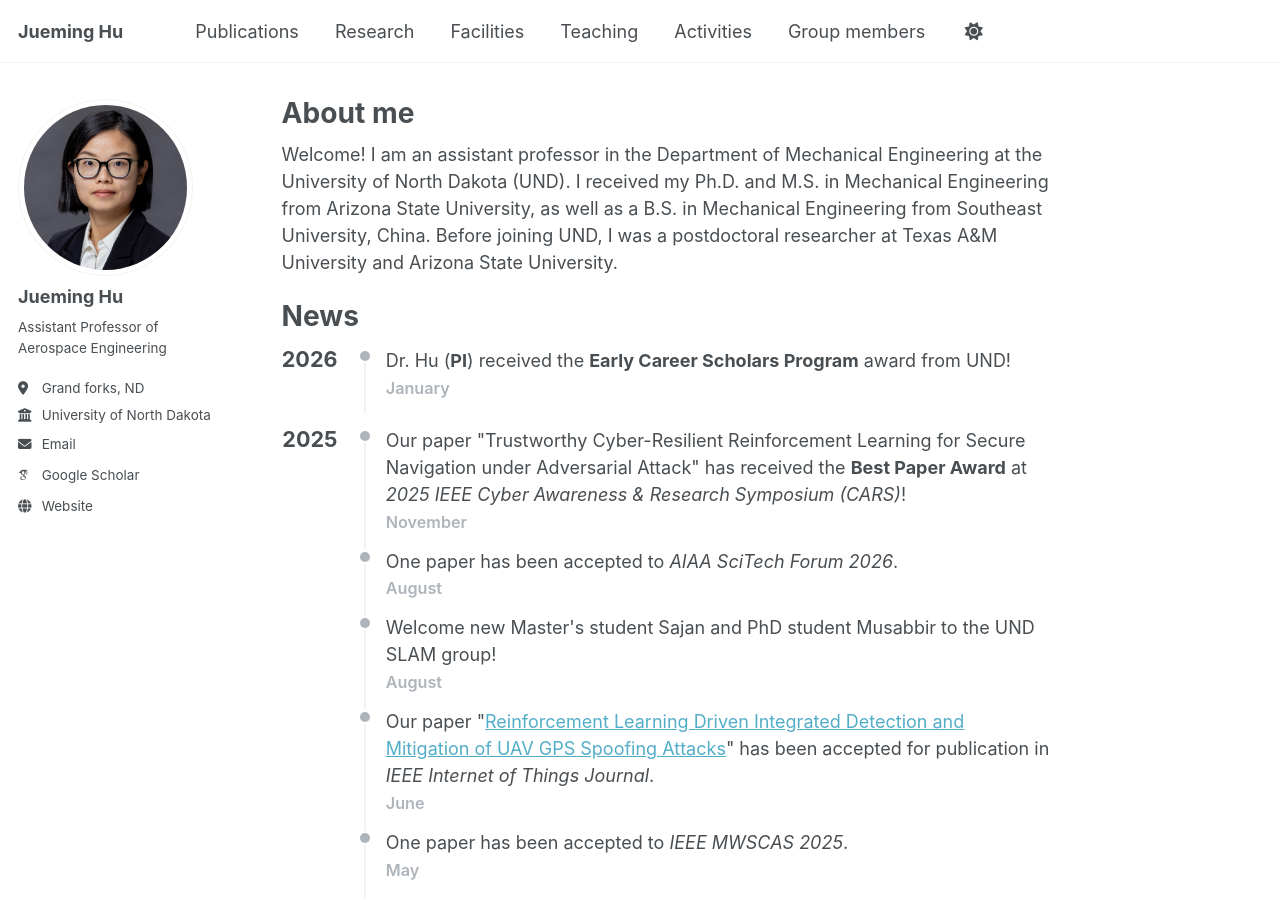
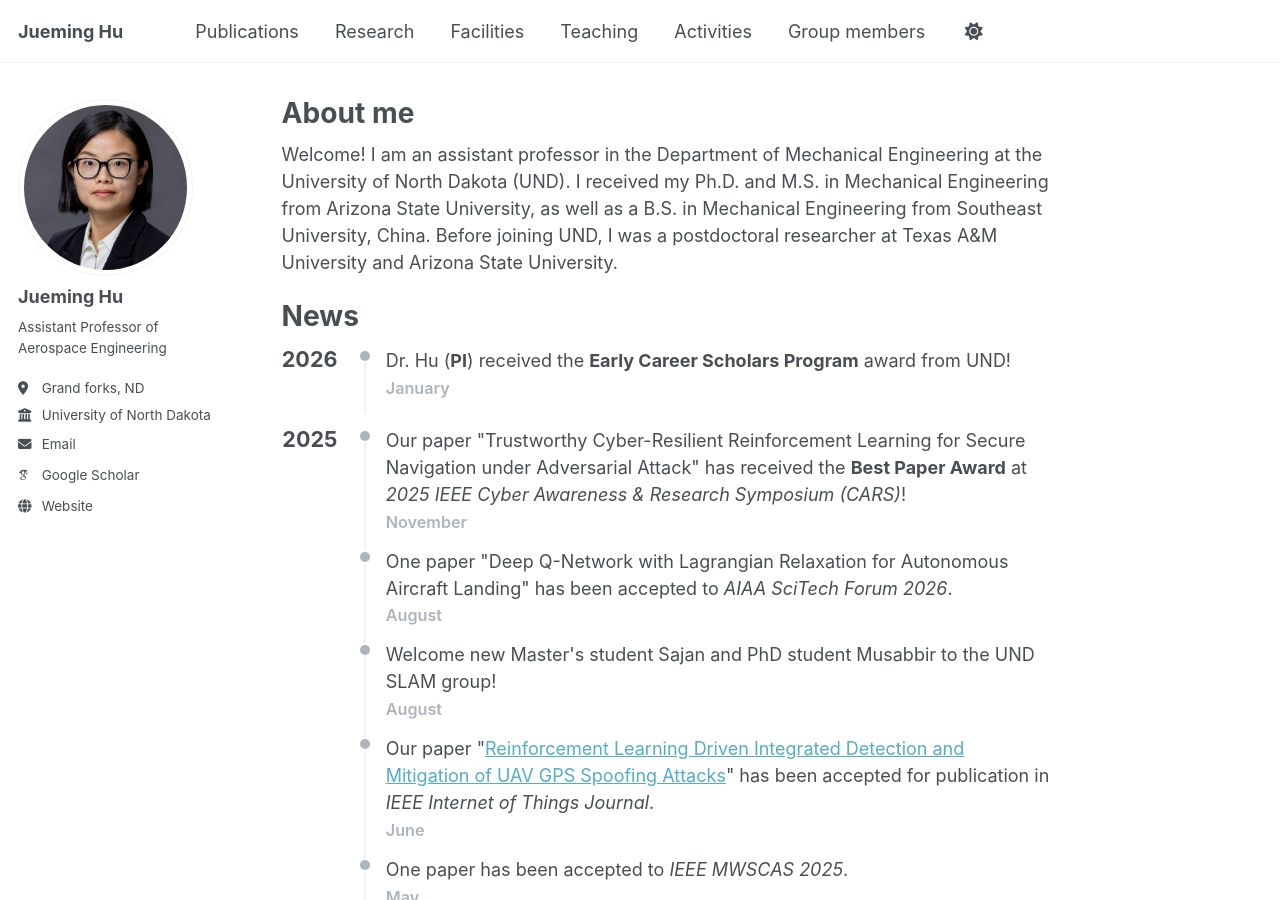
Before and after one commit to Jueming6/Jueming6.github.io, a Jekyll site: the page built from _pages/about.md, in a window 1280 px wide and 900 px high. Built offline with Jekyll 4.4.1, drawn with Linux system fonts in a browser that asks for light colours; some web fonts are replaced.

Commit message:
update 012026

```diff
--- a/_pages/about.md
+++ b/_pages/about.md
@@ -32,7 +32,7 @@ Welcome! I am an assistant professor in the Department of Mechanical Engineering
       <div class="month">November</div>
     </li>
     <li>
-      <div class="desc">One paper has been accepted to <em>AIAA SciTech Forum 2026</em>.</div>
+      <div class="desc">One paper "Deep Q-Network with Lagrangian Relaxation for Autonomous Aircraft Landing" has been accepted to <em>AIAA SciTech Forum 2026</em>.</div>
       <div class="month">August</div>
     </li>
     <li>
```
Also changed, not shown: _pages/publications.md (+1 -1 lines).
